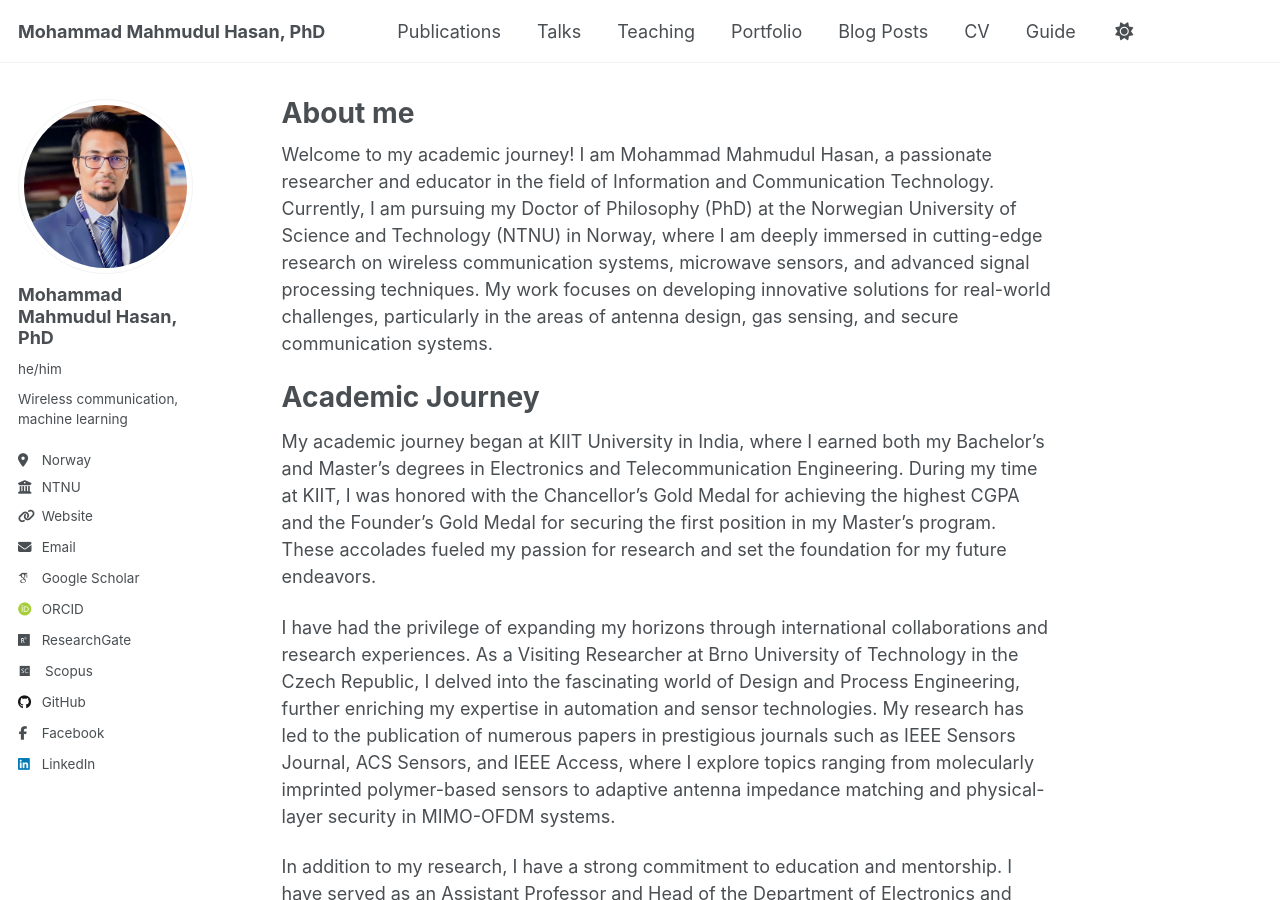
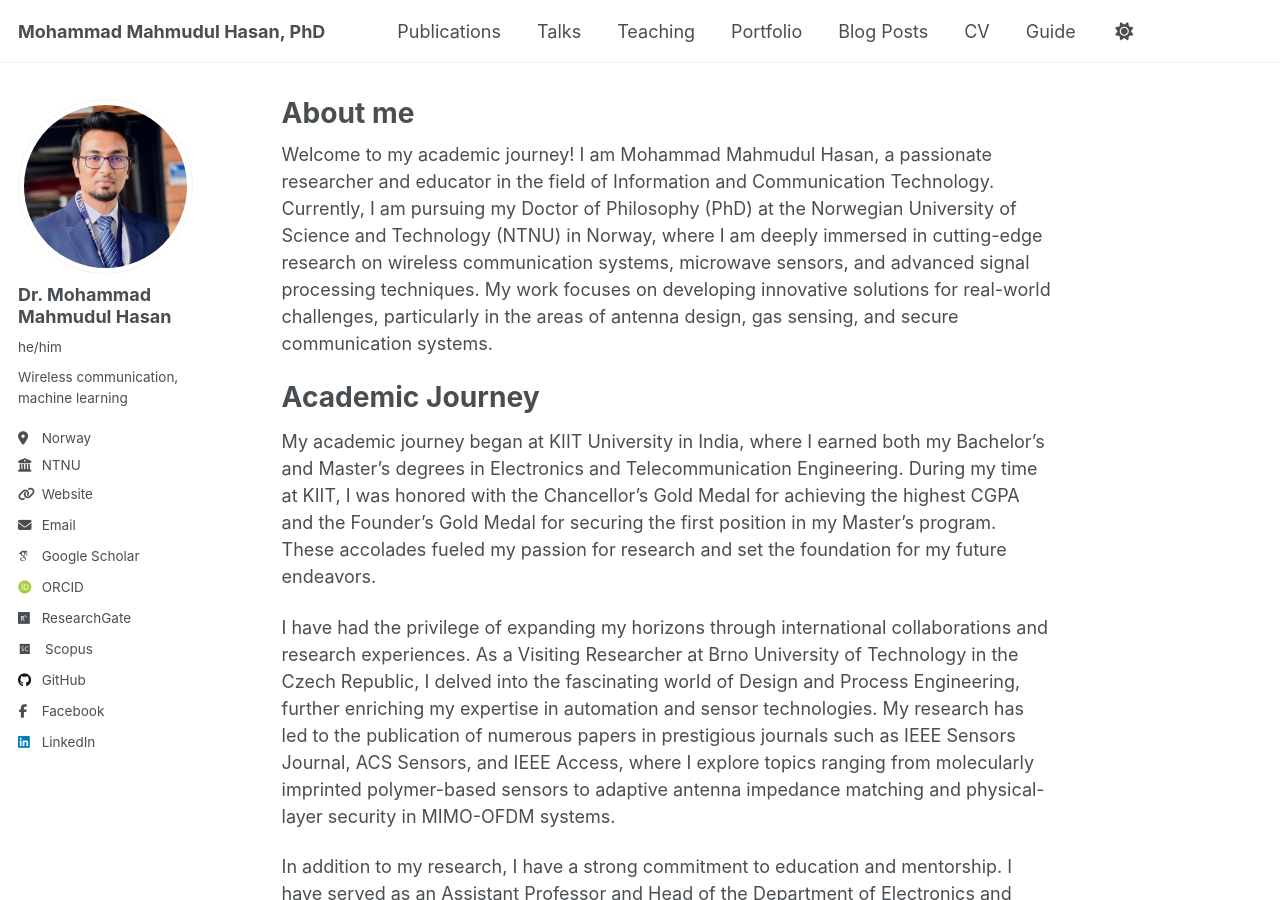
Before and after one commit to dearmahmud/dearmahmud.github.io, a Jekyll site: the page built from _pages/about.md, in a window 1280 px wide and 900 px high. Built offline with Jekyll 4.4.1, drawn with Linux system fonts in a browser that asks for light colours; some web fonts are replaced.

Commit message:
Update _config.yml

```diff
--- a/_config.yml
+++ b/_config.yml
@@ -23,7 +23,7 @@ repository               : "dearmahmud/dearmahmud.github.io"
 author:
   # Biographic information
   avatar           : "profile.png"
-  name             : "Mohammad Mahmudul Hasan, PhD"
+  name             : "Dr. Mohammad Mahmudul Hasan"
   pronouns         : "he/him"
   bio              : "Wireless communication, machine learning"
   location         : "Norway"
```
